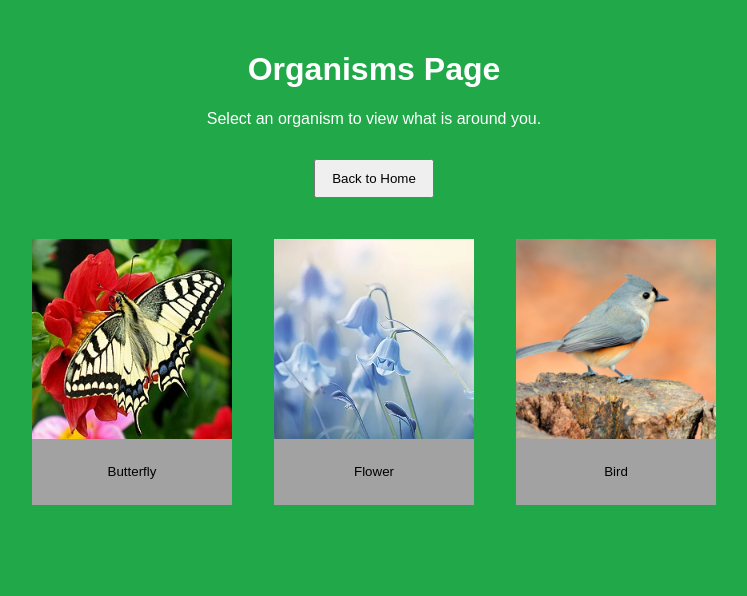
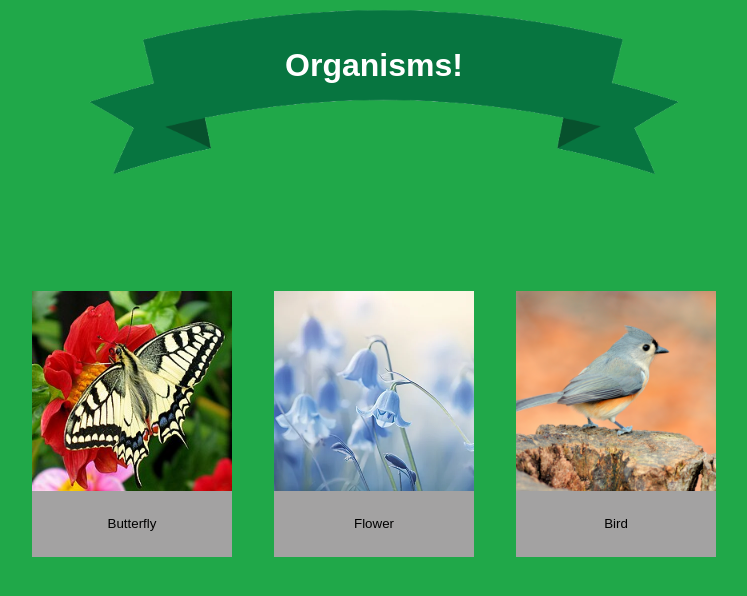
Before and after one commit to cvojkufka/445Project2, a Vue app: page / in a window 1280 px wide. Both pictures are taken after a click on the button 508 px from the left and 374 px from the top of the page. Shown: the top 596 px of the page, without its empty margins (266-1013 px from the left). Built offline with nearby package versions, Linux system fonts and the light colour scheme.

Commit message:
format organisms

```diff
--- a/src/components/pages/Organisms.vue
+++ b/src/components/pages/Organisms.vue
@@ -1,10 +1,8 @@
 <template>
-  <div class="page">
-    <div class="top-section">
-      <h1>Organisms Page</h1>
-      <p>Select an organism to view what is around you.</p>
-      <button class="home-button" @click="goHome">Back to Home</button>
-    </div>
+  <div class="header">
+    <img :src="banner" alt="bannerLogo" />
+    <h2 class="overlay-text">Organisms!</h2>
+  </div>
 
     <div class="buttons">
       <button @click="goLearn(item)"
@@ -19,11 +17,11 @@
         </div>
       </button>
     </div>
-  </div>
 </template>
 
 <script setup>
 import data from '../data/organisms.json'
+import banner from '../../assets/Banner.png'
 
 defineProps({
   goHome: Function,
@@ -36,22 +34,30 @@ const getImagePath = (fileName) => {
 </script>
 
 <style>
-.page {
-  padding: 30px;
+.header {
+  position: absolute;
+  top: 0;
+  left: 50%;
+  transform: translateX(-50%);
+  width: fit-content;
 }
 
-.top-section {
-  text-align: center;
-  margin-bottom: 40px;
+.header img {
+  width: 100%;
 }
 
-.home-button {
-  margin-top: 15px;
-  padding: 10px 16px;
-  cursor: pointer;
+.overlay-text {
+  position: absolute;
+  top: 20%;
+  left: 50%;
+  transform: translate(-50%, -50%);
+  color: white;
+  font-size: 2rem;
+  font-weight: bold;
 }
 
 .buttons {
+  padding: 290px;
   display: flex;
   justify-content: center;
   gap: 30px;
```
